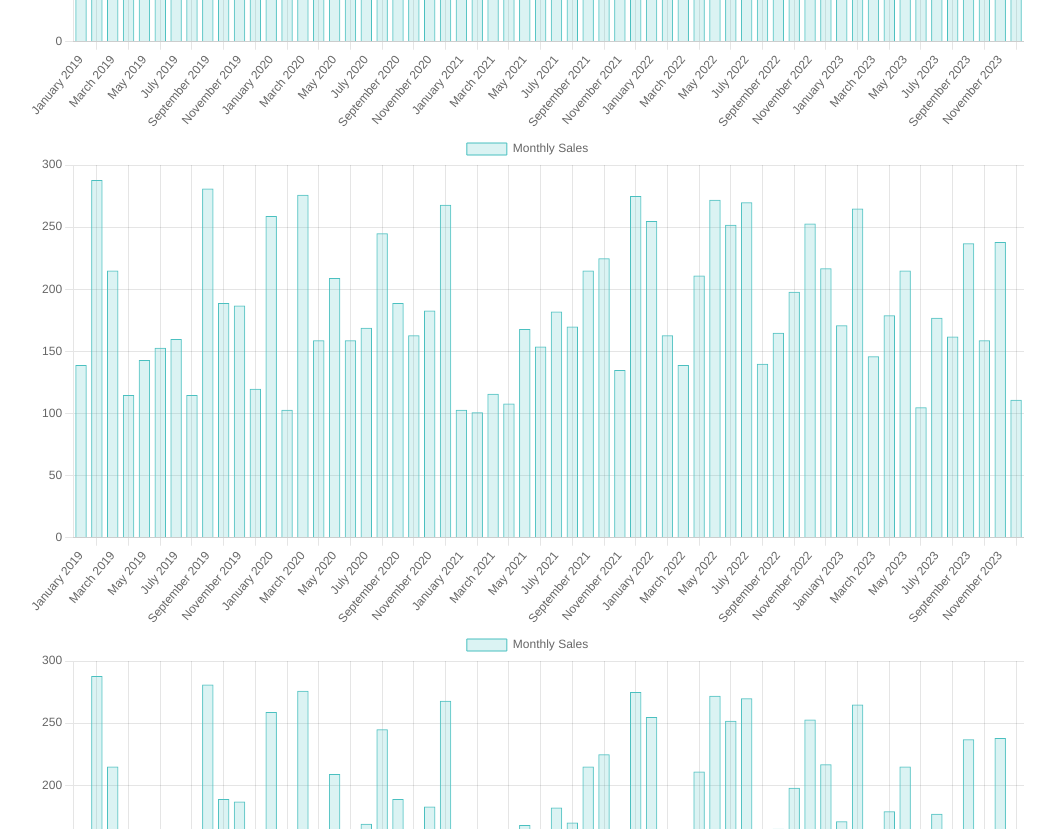
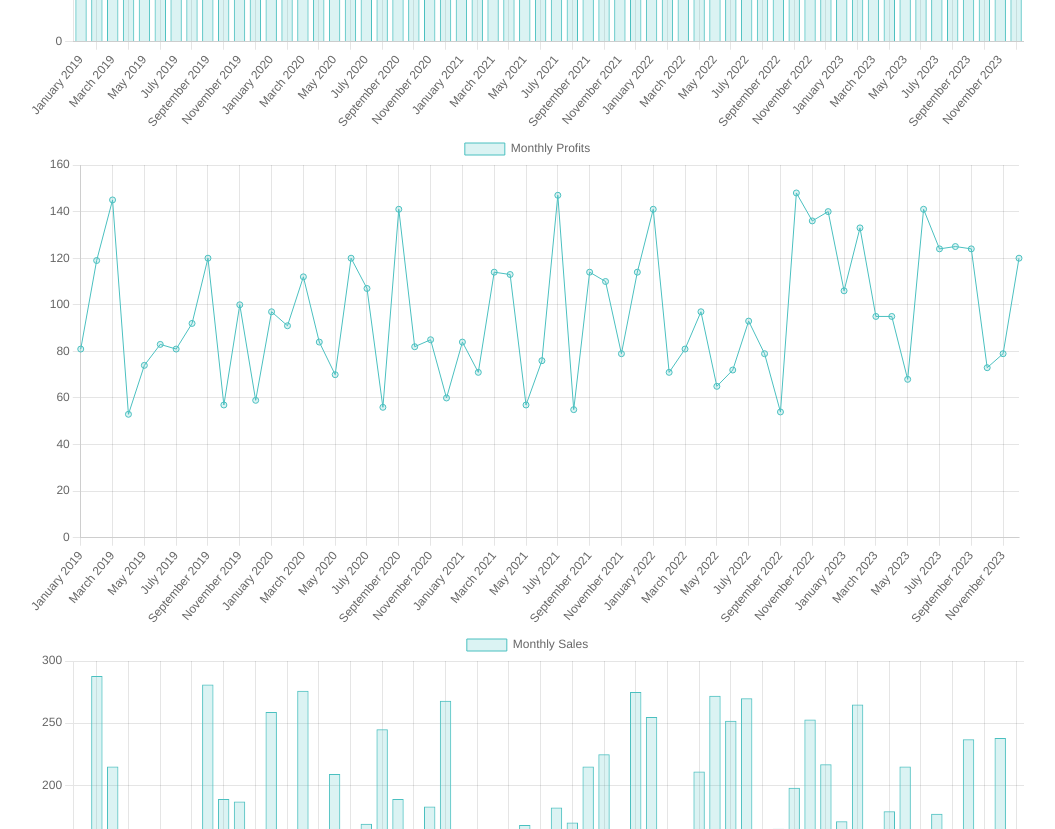
Before and after one commit to DanielFinley555/react-chart-app-18, a React (Vite) app: page / in a window 1280 px wide. Shown: the part 520-1349 px from the top of the page, without its empty margins (112-1167 px from the left). Built offline with nearby package versions, Linux system fonts and the light colour scheme.

Commit message:
Fetch chart data from JSON file

```diff
--- a/src/App.jsx
+++ b/src/App.jsx
@@ -11,12 +11,15 @@ import ChartComponent from './components/ChartComponent';
 function App() {
   const [chartData, setChartData] = useState(null);
 
+
+//Task 4: Fetch Data for Charts
 useEffect(() => {
   fetch('public/financial_data.json')
     .then((response) => response.json())
     .then((data) => setChartData(data));
 }, []);
 
+//display loading message
 if (!chartData) {
   return <div>Loading...</div>;
 }
--- a/src/components/BarChart.jsx
+++ b/src/components/BarChart.jsx
@@ -1,3 +1,5 @@
+//creating Bar Chart for Monthly Sales
+
 import ChartComponent from './ChartComponent';
 
 const BarChart = ({ data }) => {
--- a/src/components/LineChart.jsx
+++ b/src/components/LineChart.jsx
@@ -1,3 +1,5 @@
+//creating Line Chart for Monthly Profits
+
 import ChartComponent from './ChartComponent';
 
 const LineChart = ({ data }) => {
@@ -5,8 +7,8 @@ const LineChart = ({ data }) => {
       labels: data.months,
       datasets: [
         {
-          label: 'Monthly Sales',
-          data: data.sales,
+          label: 'Monthly Profits',
+          data: data.profits,
           backgroundColor: 'rgba(75, 192, 192, 0.2)',
           borderColor: 'rgba(75, 192, 192, 1)',
           borderWidth: 1,
@@ -22,7 +24,7 @@ const LineChart = ({ data }) => {
         },
       };
 
-      return <ChartComponent type="bar" data={lineChartData} options={lineChartOptions} />;
+      return <ChartComponent type="line" data={lineChartData} options={lineChartOptions} />;
     };
 
     export default LineChart;
```
Also changed, not shown: src/components/BubbleChart.jsx (line endings or trailing spaces), src/components/ScatterChart.jsx (line endings or trailing spaces).
